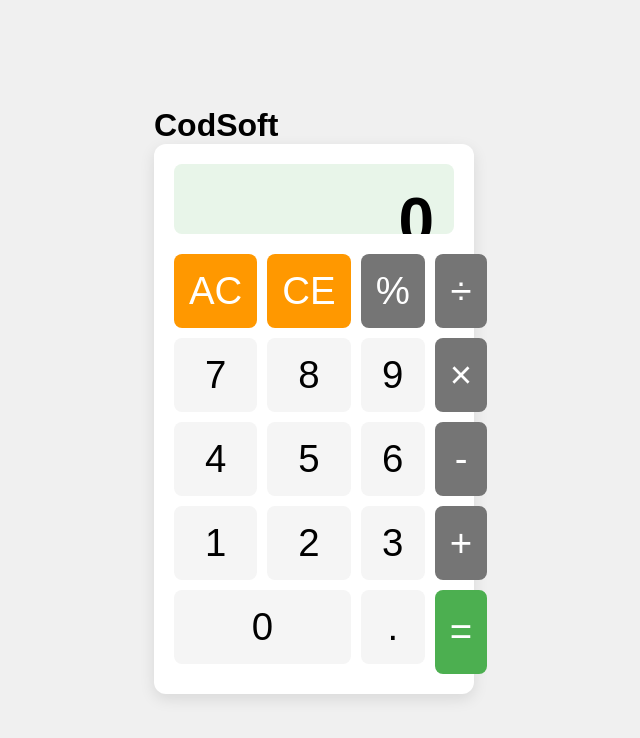
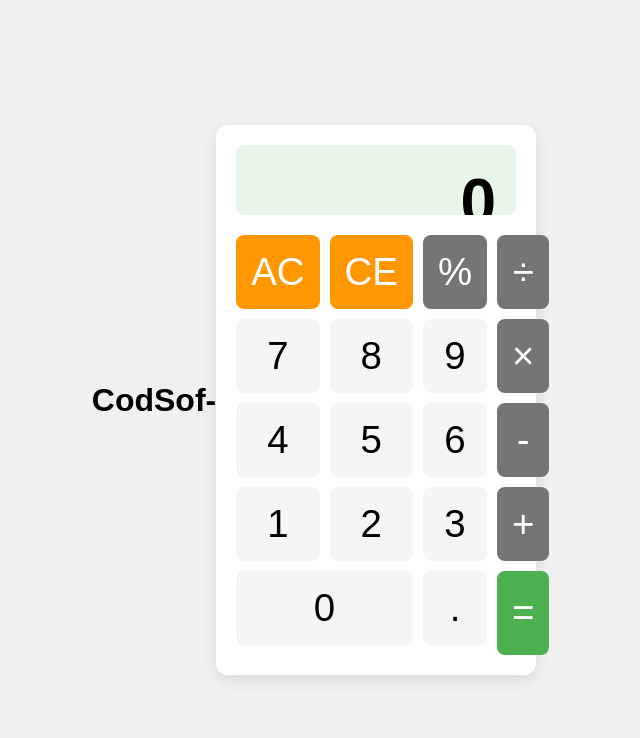
Before and after one commit to Triloknath20/intern-codsoft, a plain HTML site: page index.html in a window 1280 px wide. Shown: the whole page, without its empty margins (326-966 px from the left). Drawn offline with Linux system fonts and the light colour scheme.

Commit message:
Update index.html

```diff
--- a/index.html
+++ b/index.html
@@ -93,7 +93,7 @@
     </style>
 </head>
 <body>
-    <h1>CodSoft
+    <h1>CodSof-<h1>
     <div class="calculator">
         <div class="display">0</div>
         <div class="buttons">
```
